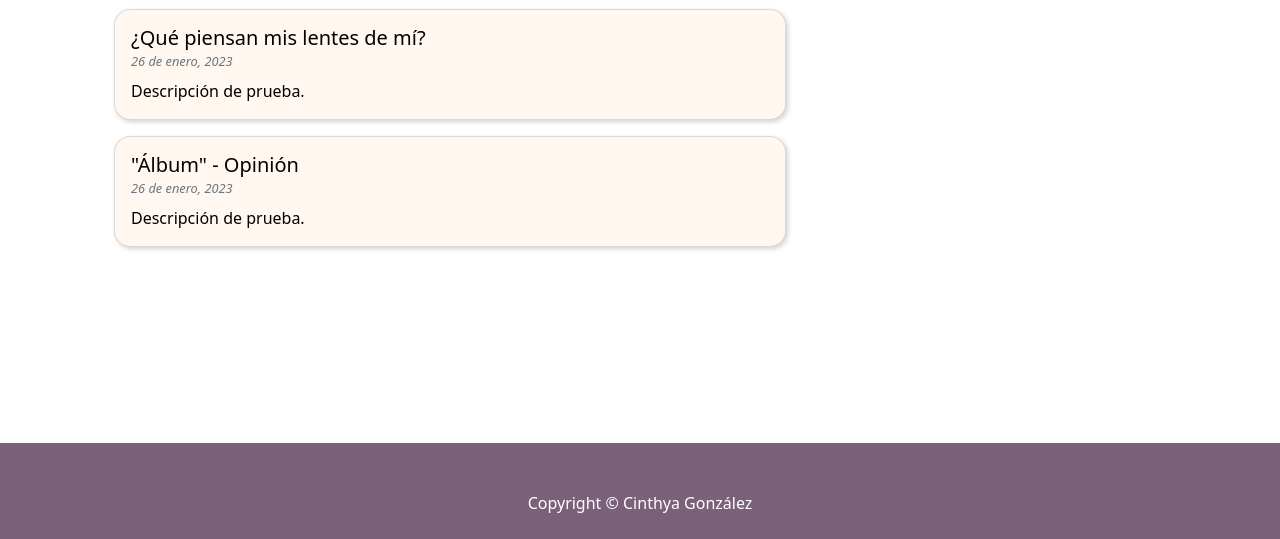
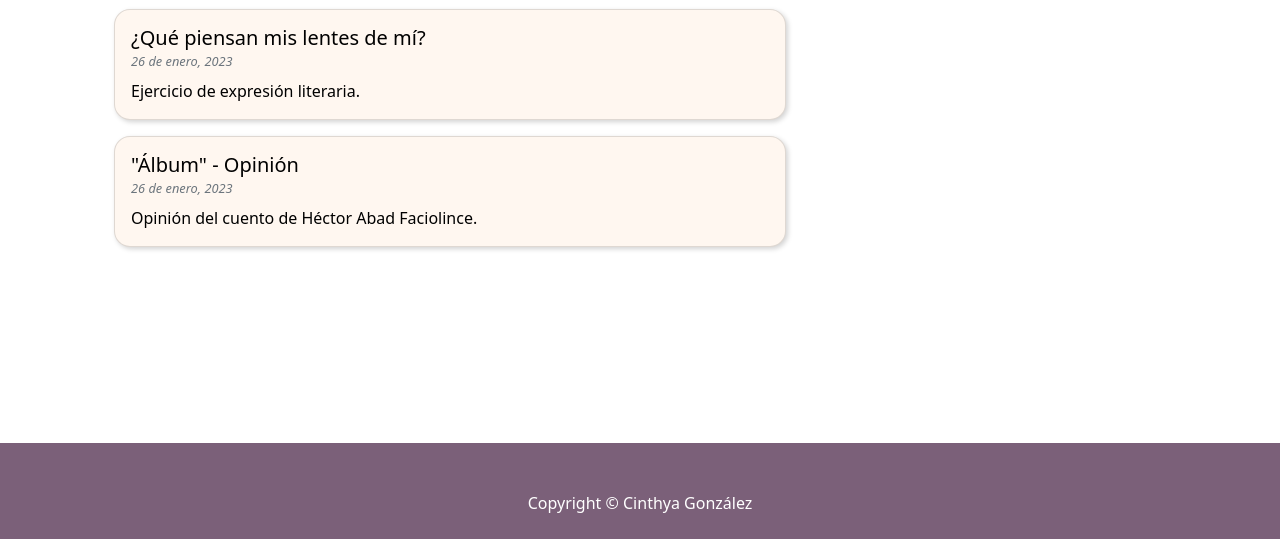
Before and after one commit to cinthya-g/BlogLiterario, a website: page FRONTEND/posts.html in a window 1280 px wide. Shown: the part 261-800 px from the top of the page. Drawn offline with nearby package versions, Linux system fonts and the light colour scheme.

Commit message:
descriptions fixed

```diff
--- a/FRONTEND/posts.html
+++ b/FRONTEND/posts.html
@@ -43,7 +43,7 @@
                             <h5 class="card-title">¿Qué piensan mis lentes de mí?</h5>
                             <div class="text-muted fst-italic mb-2 postcarddate">26 de enero, 2023</div>
 
-                            <p class="card-text">Descripción de prueba.</p>
+                            <p class="card-text">Ejercicio de expresión literaria.</p>
                         </div>
                     </a>
                 </div>
@@ -55,7 +55,7 @@
                             <h5 class="card-title">"Álbum" - Opinión</h5>
                             <div class="text-muted fst-italic mb-2 postcarddate">26 de enero, 2023</div>
 
-                            <p class="card-text">Descripción de prueba.</p>
+                            <p class="card-text">Opinión del cuento de Héctor Abad Faciolince.</p>
                         </div>
                     </a>
                 </div>
```
